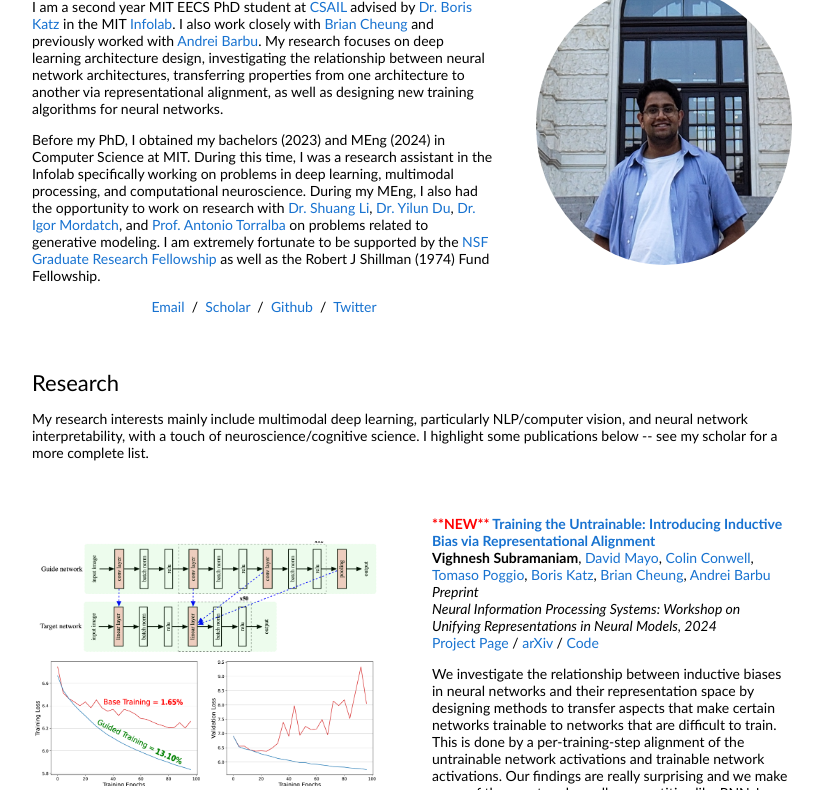
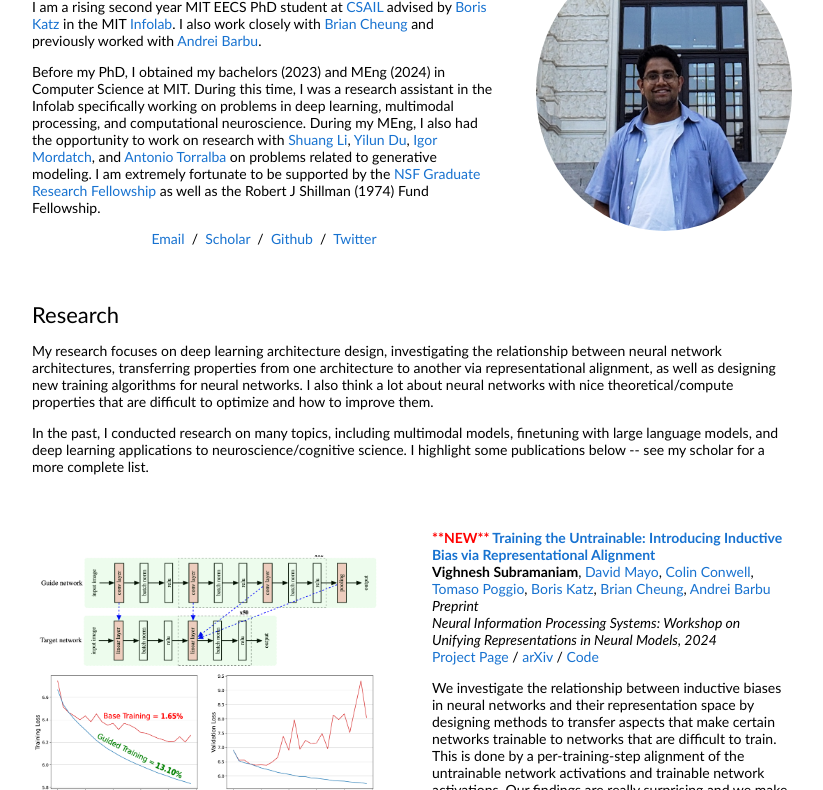
Before and after one commit to vsubramaniam851/vsubramaniam851.github.io, a plain HTML site: page index.html in a window 1280 px wide. Shown: the part 103-893 px from the top of the page, without its empty margins (228-1051 px from the left). Drawn offline with nearby package versions, Linux system fonts and the light colour scheme.

Commit message:
fixed up the website finally

```diff
--- a/index.html
+++ b/index.html
@@ -23,11 +23,10 @@
                 <p class="name" style="text-align: center;">
                   Vighnesh Subramaniam
                 </p>
-                <p>I am a second year MIT EECS PhD student at <a href="https://www.csail.mit.edu/">CSAIL</a> advised by <a href="https://people.csail.mit.edu/boris/boris.html">Dr. Boris Katz</a> in the MIT <a href="https://groups.csail.mit.edu/infolab/">Infolab</a>. I also work closely with <a href="https://briancheung.github.io/">Brian Cheung</a> and previously worked with <a href="https://0xab.com/">Andrei Barbu</a>.
-                  My research focuses on deep learning architecture design, investigating the relationship between neural network architectures, transferring properties from one architecture to another via representational alignment, as well as designing new training algorithms for neural networks.
+                <p>I am a rising second year MIT EECS PhD student at <a href="https://www.csail.mit.edu/">CSAIL</a> advised by <a href="https://people.csail.mit.edu/boris/boris.html">Boris Katz</a> in the MIT <a href="https://groups.csail.mit.edu/infolab/">Infolab</a>. I also work closely with <a href="https://briancheung.github.io/">Brian Cheung</a> and previously worked with <a href="https://0xab.com/">Andrei Barbu</a>.
                 </p>
                 <p>
-                  Before my PhD, I obtained my bachelors (2023) and MEng (2024) in Computer Science at MIT. During this time, I was a research assistant in the Infolab specifically working on problems in deep learning, multimodal processing, and computational neuroscience. During my MEng, I also had the opportunity to work on research with <a href="https://people.csail.mit.edu/lishuang/">Dr. Shuang Li</a>, <a href="https://yilundu.github.io/">Dr. Yilun Du</a>, <a href="https://scholar.google.com/citations?user=Vzr1RukAAAAJ&hl=en">Dr. Igor Mordatch</a>, and <a href="https://groups.csail.mit.edu/vision/torralbalab/">Prof. Antonio Torralba</a> on problems related to generative modeling. I am extremely fortunate to be supported by the <a href="https://www.nsfgrfp.org/">NSF Graduate Research Fellowship</a> as well as the Robert J Shillman (1974) Fund Fellowship.
+                  Before my PhD, I obtained my bachelors (2023) and MEng (2024) in Computer Science at MIT. During this time, I was a research assistant in the Infolab specifically working on problems in deep learning, multimodal processing, and computational neuroscience. During my MEng, I also had the opportunity to work on research with <a href="https://people.csail.mit.edu/lishuang/">Shuang Li</a>, <a href="https://yilundu.github.io/">Yilun Du</a>, <a href="https://scholar.google.com/citations?user=Vzr1RukAAAAJ&hl=en">Igor Mordatch</a>, and <a href="https://groups.csail.mit.edu/vision/torralbalab/">Antonio Torralba</a> on problems related to generative modeling. I am extremely fortunate to be supported by the <a href="https://www.nsfgrfp.org/">NSF Graduate Research Fellowship</a> as well as the Robert J Shillman (1974) Fund Fellowship.
                 </p>
                 <p style="text-align:center">
                   <a href="mailto:vsub851@mit.edu">Email</a> &nbsp;/&nbsp;
@@ -46,7 +45,15 @@
               <td style="padding:20px;width:100%;vertical-align:middle">
                 <h2>Research</h2>
                 <p>
-                  My research interests mainly include multimodal deep learning, particularly NLP/computer vision, and neural network interpretability, with a touch of neuroscience/cognitive science. I highlight some publications below -- see my scholar for a more complete list.
+                  My research focuses on deep learning architecture design, investigating the relationship between neural network architectures,
+                  transferring properties from one architecture to another via representational alignment,
+                  as well as designing new training algorithms for neural networks. I also think a lot about neural networks with nice theoretical/compute properties
+                  that are difficult to optimize and how to improve them.
+                  </p>
+                  <p>
+                  In the past, I conducted research on many topics, including multimodal models,
+                  finetuning with large language models, and deep learning applications to neuroscience/cognitive science.
+                  I highlight some publications below -- see my scholar for a more complete list.
                 </p>
               </td>
             </tr>
```
